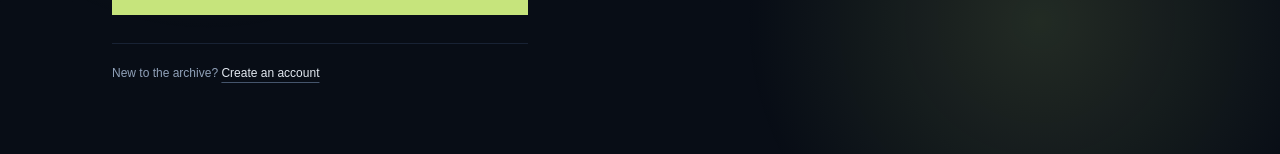
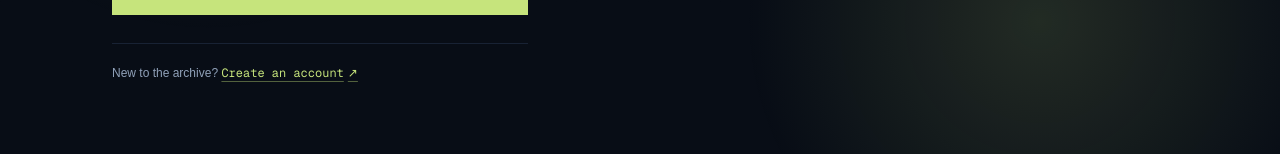
Before and after one commit to Ali-jalili/failstack, a Next.js app: page /login in a window 1280 px wide. Shown: the part 572-726 px from the top of the page. Built offline with nearby package versions, Linux system fonts and the light colour scheme; no server answers.

Commit message:
feat(auth): standardize cross-link styling and add arrow indicators

```diff
--- a/src/features/auth/components/Login-form.tsx
+++ b/src/features/auth/components/Login-form.tsx
@@ -169,9 +169,10 @@ export default function LoginForm({ returnTo = "" }: { returnTo?: string }) {
               New to the archive?{" "}
               <Link
                 href={signupHref}
-                className="text-slate-200 underline decoration-slate-600 underline-offset-[5px] transition-colors hover:text-white hover:decoration-[#c6e47c] focus-visible:outline-none focus-visible:ring-2 focus-visible:ring-[#c6e47c]"
+                className="inline-flex items-center gap-1 font-mono text-[#c6e47c] underline decoration-[#c6e47c]/40 underline-offset-4 transition-colors hover:text-[#dcf7a0] hover:decoration-[#dcf7a0] focus-visible:outline-none focus-visible:ring-2 focus-visible:ring-[#c6e47c] focus-visible:ring-offset-2 focus-visible:ring-offset-[#080d16]"
               >
                 Create an account
+                <span aria-hidden="true">↗</span>
               </Link>
             </p>
           </div>
--- a/src/features/auth/components/Signup-form.tsx
+++ b/src/features/auth/components/Signup-form.tsx
@@ -272,9 +272,10 @@ export default function SignupForm({ returnTo = "" }: { returnTo?: string }) {
               Already have an account?{" "}
               <Link
                 href={loginHref}
-                className="text-slate-200 underline decoration-slate-600 underline-offset-[5px] transition-colors hover:text-white hover:decoration-[#c6e47c] focus-visible:outline-none focus-visible:ring-2 focus-visible:ring-[#c6e47c]"
+                className="inline-flex items-center gap-1 font-mono text-[#c6e47c] underline decoration-[#c6e47c]/40 underline-offset-4 transition-colors hover:text-[#dcf7a0] hover:decoration-[#dcf7a0] focus-visible:outline-none focus-visible:ring-2 focus-visible:ring-[#c6e47c] focus-visible:ring-offset-2 focus-visible:ring-offset-[#080d16]"
               >
                 Sign in
+                <span aria-hidden="true">↗</span>
               </Link>
             </p>
           </div>
```
